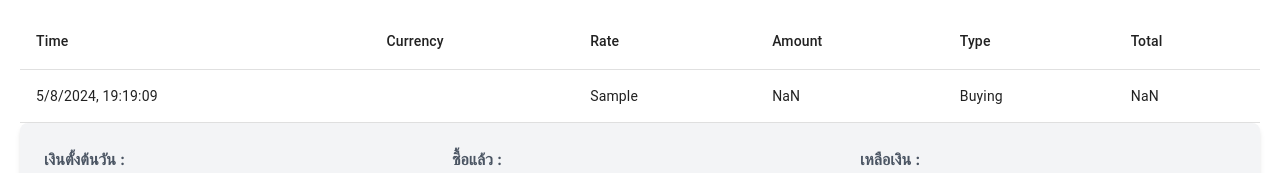
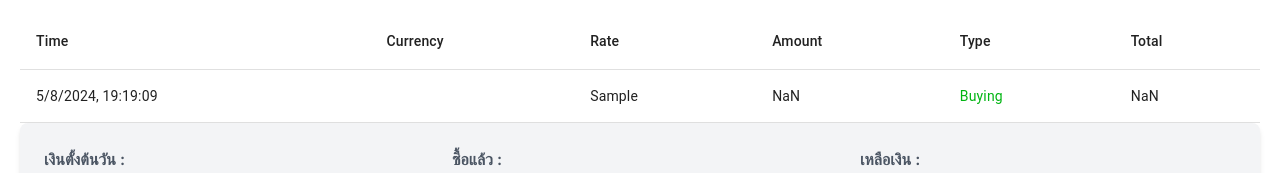
Before and after one commit to realpantagon/petexlognextjs, a Next.js app: page / in a window 1280 px wide. Both pictures are taken after typing "Sample", "Sample" into the empty fields and a click on the button "ADD". Shown: the part 251-424 px from the top of the page. Built offline with nearby package versions, Linux system fonts and the light colour scheme; no server answers.

Commit message:
Complete Css and rearrange data from lastest

```diff
--- a/src/app/Record.js
+++ b/src/app/Record.js
@@ -2,6 +2,8 @@ import React from "react";
 import { Table, TableBody, TableCell, TableHead, TableRow } from "@mui/material";
 
 function Record({ data }) {
+  const reversedData = [...data].reverse(); // Create a new array with reversed order
+
   return (
     <Table>
       <TableHead>
@@ -15,13 +17,19 @@ function Record({ data }) {
         </TableRow>
       </TableHead>
       <TableBody>
-        {data.map((item, index) => (
+        {reversedData.map((item, index) => (
           <TableRow key={index}>
             <TableCell>{item.time}</TableCell>
             <TableCell>{item.currency}</TableCell>
             <TableCell>{item.rate}</TableCell>
             <TableCell>{item.amount}</TableCell>
-            <TableCell>{item.type}</TableCell>
+            <TableCell
+              style={{
+                color: item.type === "Buying" ? "#00b512" : "#f7786b",
+              }}
+            >
+              {item.type}
+            </TableCell>
             <TableCell>{item.total}</TableCell>
           </TableRow>
         ))}
```
